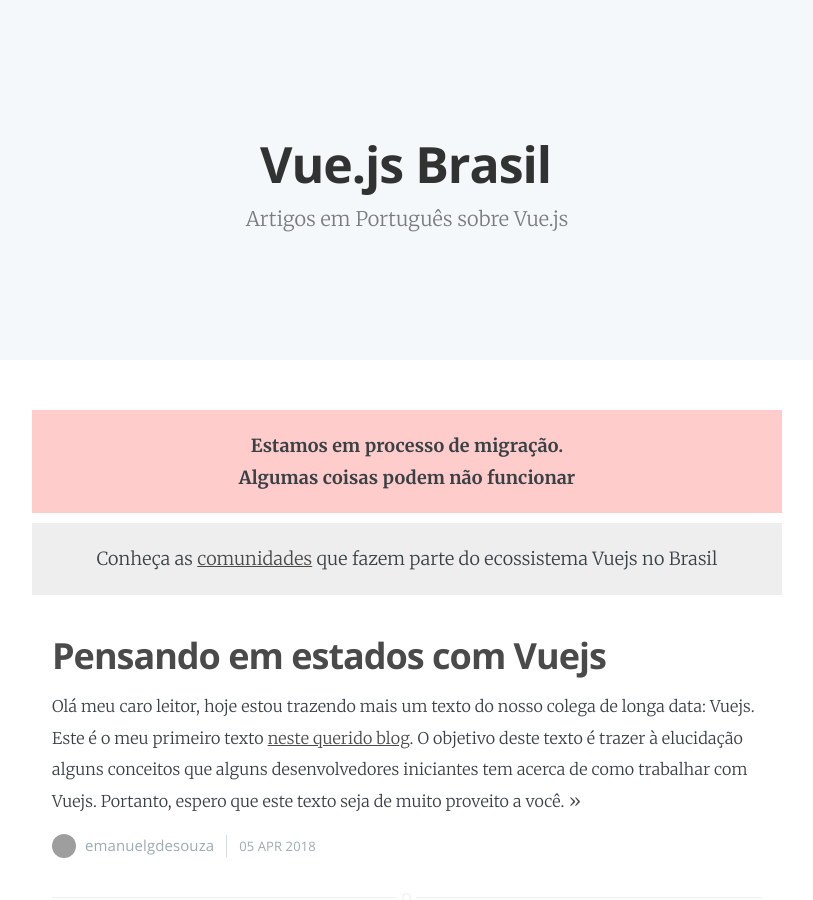
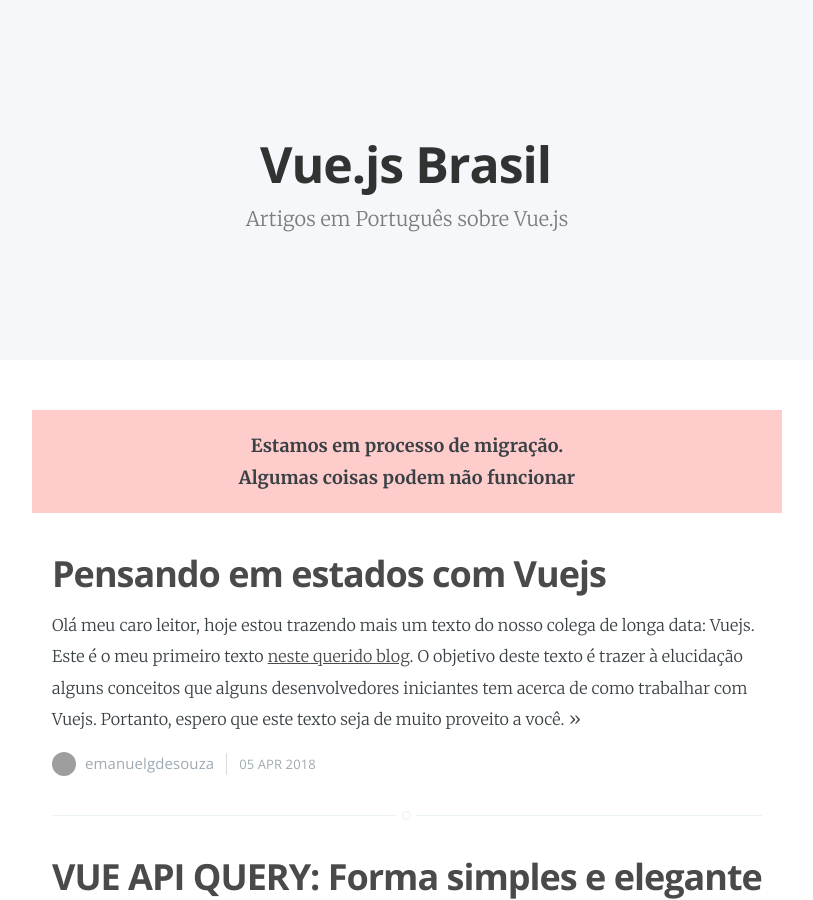
Before and after one commit to vuejs-br/blog, a Jekyll site: the page built from index.html, in a window 1280 px wide and 900 px high. Shown: the whole window, without its empty margins (233-1046 px from the left). Built offline with Jekyll 4.4.1, drawn with Linux system fonts in a browser that asks for light colours; the list of posts is cut into pages by our own code; grey boxes are pictures that could not be loaded.

Commit message:
Movendo a mensagem de informação para o _config

```diff
--- a/index.html
+++ b/index.html
@@ -32,10 +32,8 @@
 
     {% if site.warning %} <div class="main-header-content inner" style="background-color: #fcc;padding:20px;text-align: center"><b>{{ site.warning_message }}</b></div> {% endif %}
 
+    {% if site.info %} <div class="main-header-content inner" style="background-color: #eee;padding:20px;text-align: center"><b>{{ site.info_message }}</b></div> {% endif %}
 
-    <div class="main-header-content inner" style="background-color: #eee;padding:20px;text-align: center;margin-top:10px">
-        Conheça as <a href="https://github.com/vuejs-br/comunidades" target="_blank">comunidades</a> que fazem parte do ecossistema Vuejs no Brasil
-    </div>
 
     <div class="extra-pagination inner">
         {% include pagination.html %}
```
